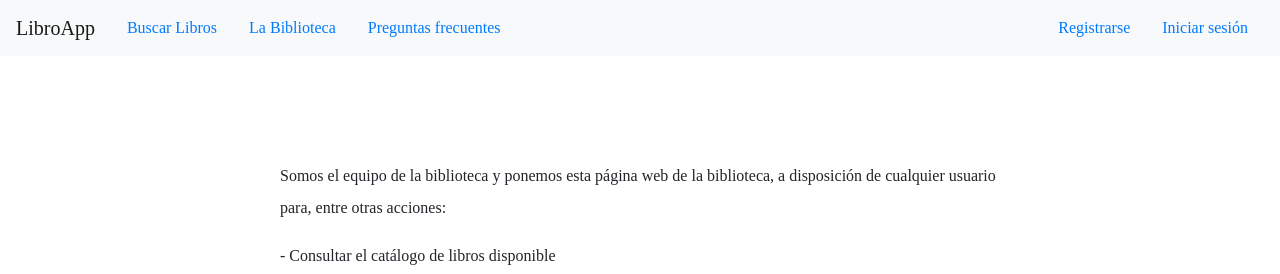
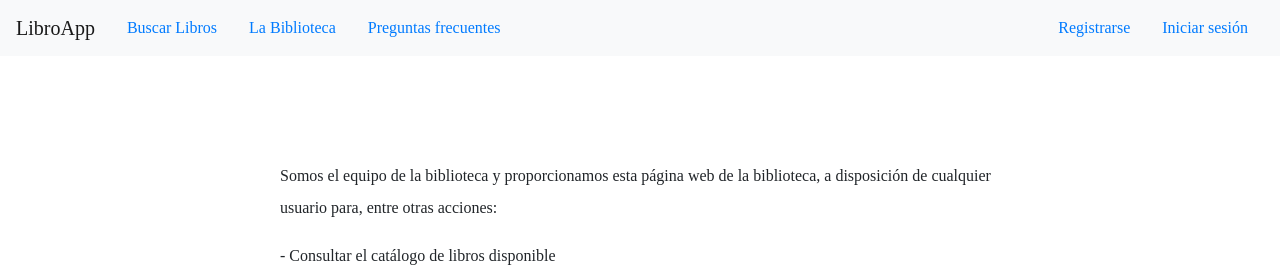
Before and after one commit to FranJ-AR/bookApp-frontend, an Angular app: page /about-us in a window 1280 px wide. Shown: the top 274 px of the page. Built offline with nearby package versions, Linux system fonts and the light colour scheme.

Commit message:
Fixed minor text change

```diff
--- a/src/app/about-us/about-us.component.html
+++ b/src/app/about-us/about-us.component.html
@@ -2,7 +2,7 @@
 
     <div class="c-extense-content">
 
-        <p>Somos el equipo de la biblioteca y ponemos esta página web de la biblioteca,
+        <p class = "font-black">Somos el equipo de la biblioteca y proporcionamos esta página web de la biblioteca,
             a disposición de cualquier usuario para, entre otras acciones:</p>
 
             <p> - Consultar el catálogo de libros disponible</p>
```
